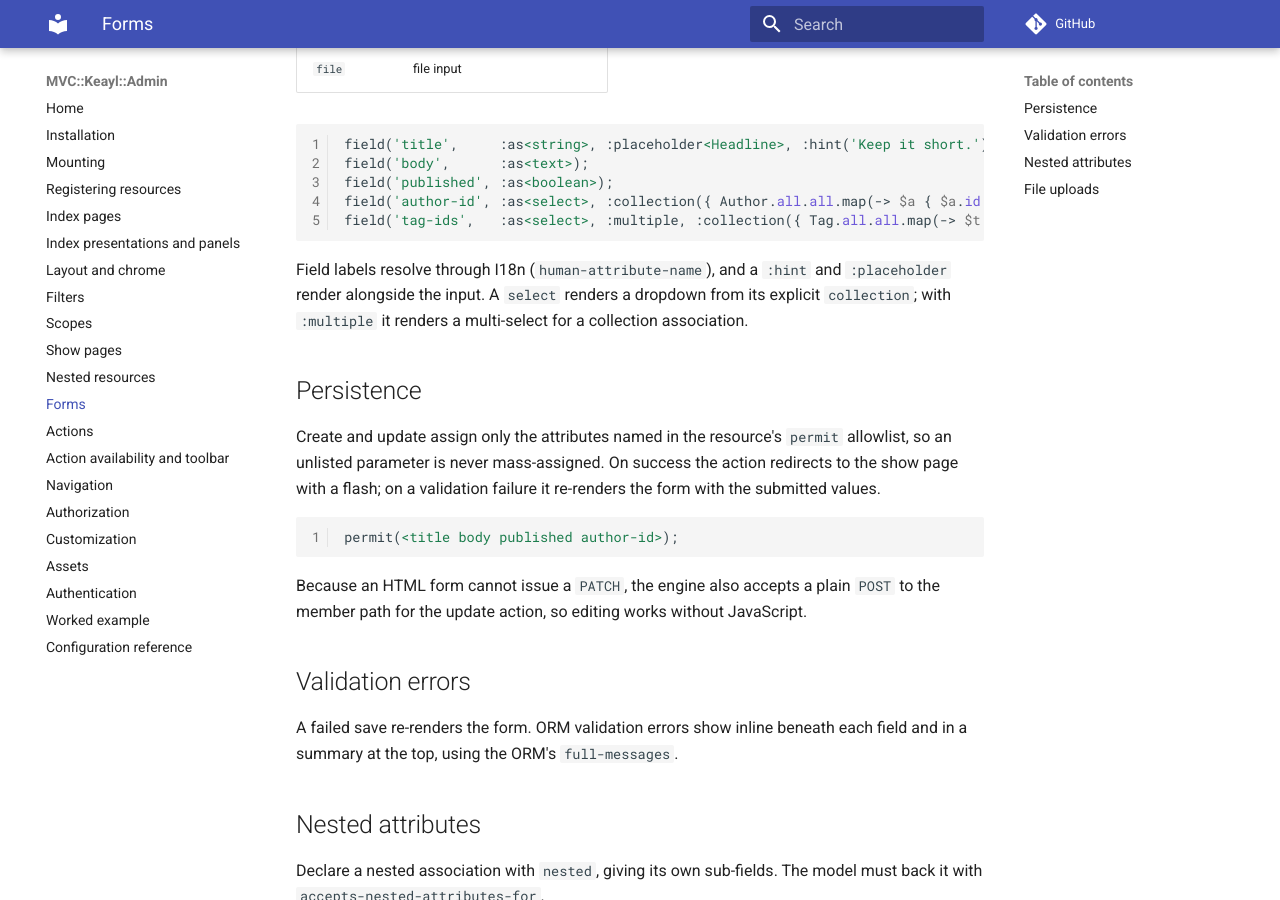
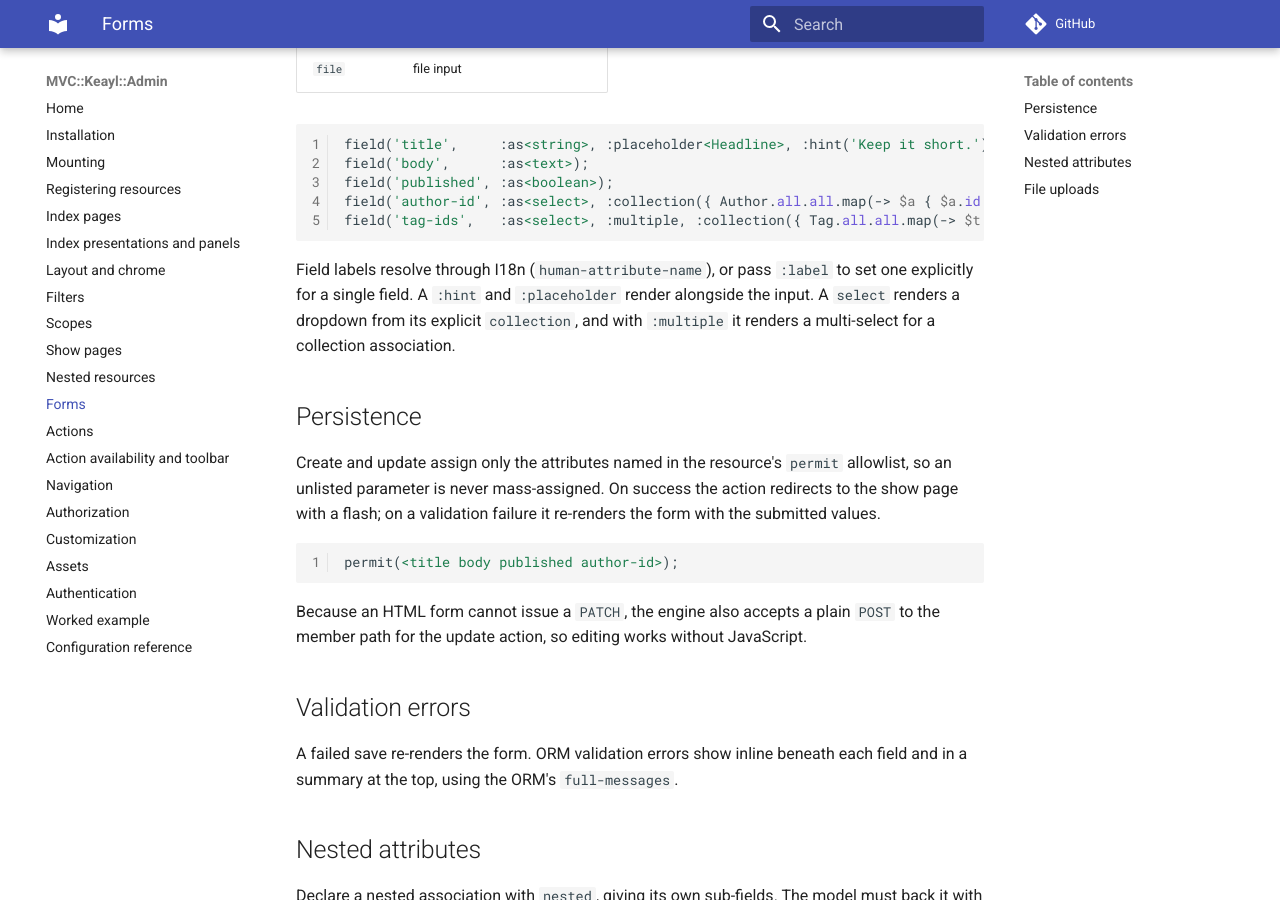
Before and after one commit to gdonald/MVC-Keayl-Admin, an MkDocs documentation site: the page built from docs-src/docs/forms.md, in a window 1280 px wide and 900 px high, scrolled down 675 px. Built offline with MkDocs 1.6.1 and Material for MkDocs 9.7.7, drawn with Linux system fonts in a browser that asks for light colours; comment, search, counter and statistics services are not loaded.

Commit message:
Some form field improvements

````diff
--- a/docs-src/docs/forms.md
+++ b/docs-src/docs/forms.md
@@ -25,10 +25,11 @@ field('author-id', :as<select>, :collection({ Author.all.all.map(-> $a { $a.id =
 field('tag-ids',   :as<select>, :multiple, :collection({ Tag.all.all.map(-> $t { $t.id => $t.name }) }));
 ```
 
-Field labels resolve through I18n (`human-attribute-name`), and a `:hint` and
-`:placeholder` render alongside the input. A `select` renders a dropdown from its
-explicit `collection`; with `:multiple` it renders a multi-select for a
-collection association.
+Field labels resolve through I18n (`human-attribute-name`), or pass `:label` to
+set one explicitly for a single field. A `:hint` and `:placeholder` render
+alongside the input. A `select` renders a dropdown from its explicit
+`collection`, and with `:multiple` it renders a multi-select for a collection
+association.
 
 ## Persistence
 
````
Also changed, not shown: docs-src/docs/registration.md (+1 -1 lines), 5 other files.
